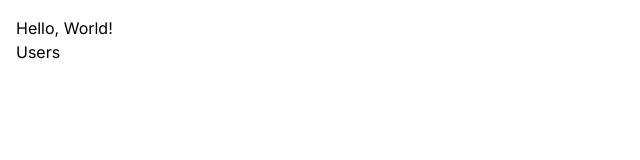
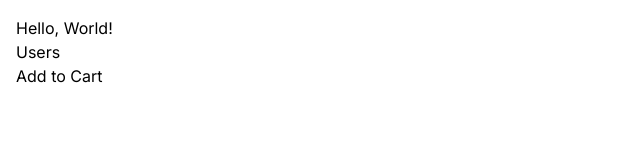
Before and after one commit to MBATheGamer/mastering-nextjs, a Next.js app: page / in a window 1280 px wide. Shown: the top 160 px of the page, without its empty margins (0-640 px from the left). Built offline with nearby package versions, Linux system fonts and the light colour scheme.

Commit message:
Client and server components

```diff
--- /dev/null
+++ b/app/components/AddToCart.tsx
@@ -0,0 +1,11 @@
+"use client";
+
+const AddToCart = () => {
+  return (
+    <div>
+      <button onClick={() => console.log("Click")}>Add to Cart</button>
+    </div>
+  );
+};
+
+export default AddToCart;
--- /dev/null
+++ b/app/components/ProductCard.tsx
@@ -0,0 +1,11 @@
+import AddToCart from "./AddToCart";
+
+const ProductCard = () => {
+  return (
+    <div>
+      <AddToCart />
+    </div>
+  );
+};
+
+export default ProductCard;
--- a/app/page.tsx
+++ b/app/page.tsx
@@ -1,10 +1,12 @@
 import Link from "next/link";
+import ProductCard from "./components/AddToCart";
 
 export default function Home() {
   return (
     <main>
       <h1>Hello, World!</h1>
       <Link href="/users">Users</Link>
+      <ProductCard />
     </main>
   );
 }
```
